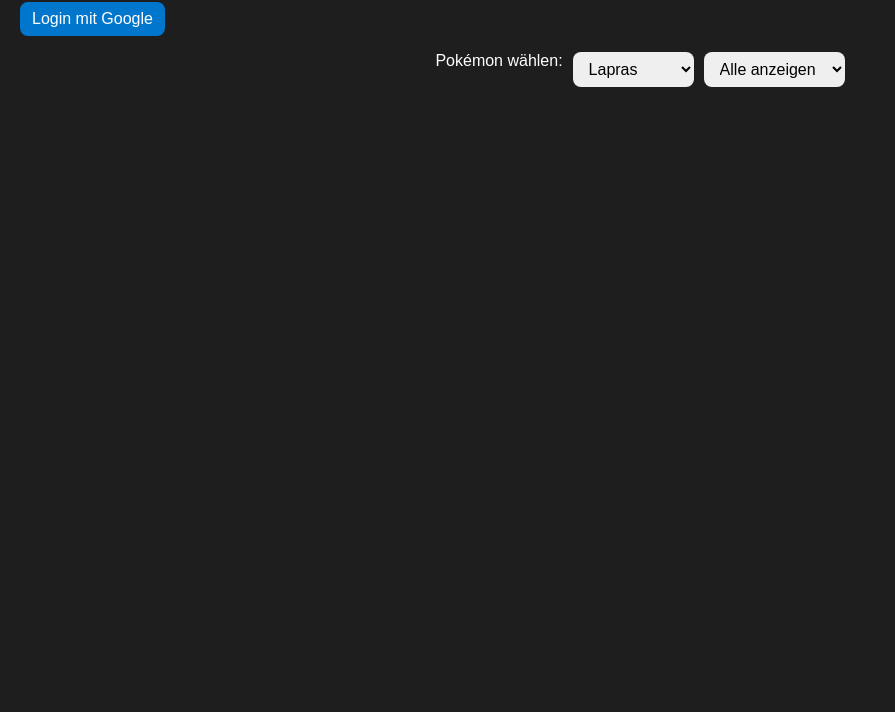
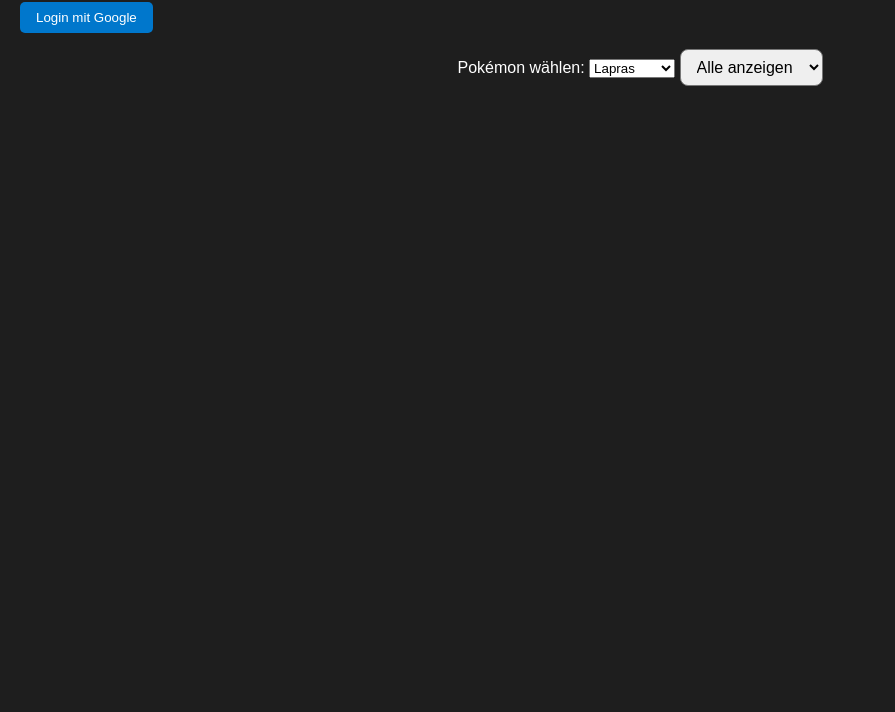
Before and after one commit to y4nn7k/pokemon-card-collection, a plain HTML site: page index.html in a window 1280 px wide. Shown: the part 88-800 px from the top of the page, without its empty margins (0-895 px from the left). Drawn offline with Linux system fonts and the light colour scheme; no server answers.

Commit message:
Update style.css

```diff
--- a/style.css
+++ b/style.css
@@ -11,19 +11,11 @@ h1 {
   margin-bottom: 12px;
 }
 
-.top-controls {
+#filter-select {
+  padding: 8px 12px;
   margin-bottom: 20px;
-  display: flex;
-  flex-wrap: wrap;
-  justify-content: center;
-  gap: 10px;
-}
-
-input[type="text"], select, button {
-  padding: 8px 12px;
+  border-radius: 8px;
   font-size: 1rem;
-  border-radius: 8px;
-  border: none;
 }
 
 #card-list {
@@ -135,8 +127,11 @@ input[type="text"], select, button {
 }
 
 #login-btn, #logout-btn {
+  padding: 0.5rem 1rem;
+  border: none;
   background-color: #0077cc;
   color: white;
+  border-radius: 5px;
   cursor: pointer;
 }
 
```
